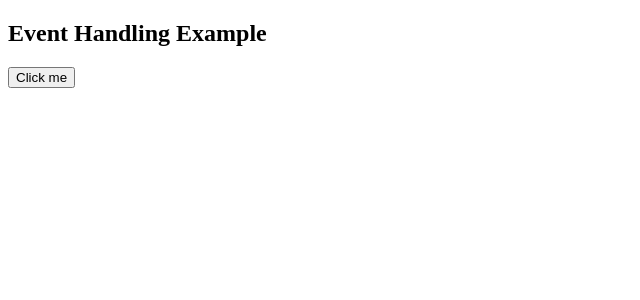
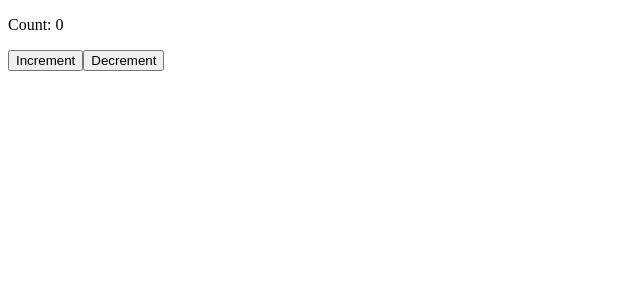
Before and after one commit to OLUJOHN2/react-ts-practice, a React (Vite) app: page / in a window 1280 px wide. Shown: the top 300 px of the page, without its empty margins (0-640 px from the left). Built offline with nearby package versions, Linux system fonts and the light colour scheme.

Commit message:
MyContext completed

```diff
--- a/src/App.tsx
+++ b/src/App.tsx
@@ -1,23 +1,22 @@
-// import Counter from "./components/Counter";
+import Counter from "./components/Counter";
 // import ContactForm from "./components/ContactForm";
 // import FocusInput from "./components/FocusInput";
 // import Form from "./components/Form";
 // import Todo from "./components/Todo";
 // import UserProfile from "./components/UserProfile";
 
-import EventHandling from "./components/EventHandling";
+// import EventHandling from "./components/EventHandling";
 
 const App = () => {
   return (
     <div>
-      {/* <Counter /> */}
+      <Counter />
       {/* <UserProfile /> */}
       {/* <Todo /> */}
       {/* <Form /> */}
       {/* <FocusInput /> */}
       {/* <ContactForm /> */}
-
-      <EventHandling />
+      {/* <EventHandling /> */}
     </div>
   );
 };
--- a/src/components/Counter.tsx
+++ b/src/components/Counter.tsx
@@ -1,17 +1,14 @@
-import React, { useState } from "react";
+import { useContext, type FC } from "react";
+import { MyContext } from "./MyContext";
 
-const Counter = () => {
-  const [count, setCount] = useState(0);
+const Counter: FC = () => {
+  const { count, increment, decrement } = useContext(MyContext);
 
-  const increment = () => {
-    setCount((prevCount) => prevCount + 1);
-  };
   return (
     <div>
-      <h1>Counter App</h1>
       <p>Count: {count}</p>
       <button onClick={increment}>Increment</button>
-      <button onClick={() => setCount(count - 1)}>Decrement</button>
+      <button onClick={decrement}>Decrement</button>
     </div>
   );
 };
--- /dev/null
+++ b/src/components/MyContext.tsx
@@ -0,0 +1,37 @@
+import { createContext, useState, type FC, type ReactNode } from "react";
+
+interface MyContextProps {
+  count: number;
+  increment: () => void;
+  decrement: () => void;
+}
+
+export const MyContext = createContext<MyContextProps>({
+  count: 0,
+  increment: () => {},
+  decrement: () => {},
+});
+
+interface MyProviderProps {
+  children: ReactNode;
+}
+
+const MyProvider: FC<MyProviderProps> = ({ children }) => {
+  const [count, setCount] = useState<number>(0);
+
+  const increment = () => {
+    setCount((prev) => prev + 1);
+  };
+
+  const decrement = () => {
+    setCount((prev) => prev - 1);
+  };
+
+  return (
+    <MyContext.Provider value={{ count, increment, decrement }}>
+      {children}
+    </MyContext.Provider>
+  );
+};
+
+export default MyProvider;
--- a/src/main.tsx
+++ b/src/main.tsx
@@ -1,9 +1,12 @@
 import { StrictMode } from "react";
 import { createRoot } from "react-dom/client";
 import App from "./App.tsx";
+import MyProvider from "./components/MyContext.tsx";
 
 createRoot(document.getElementById("root")!).render(
   <StrictMode>
-    <App />
+    <MyProvider>
+      <App />
+    </MyProvider>
   </StrictMode>,
 );
```
